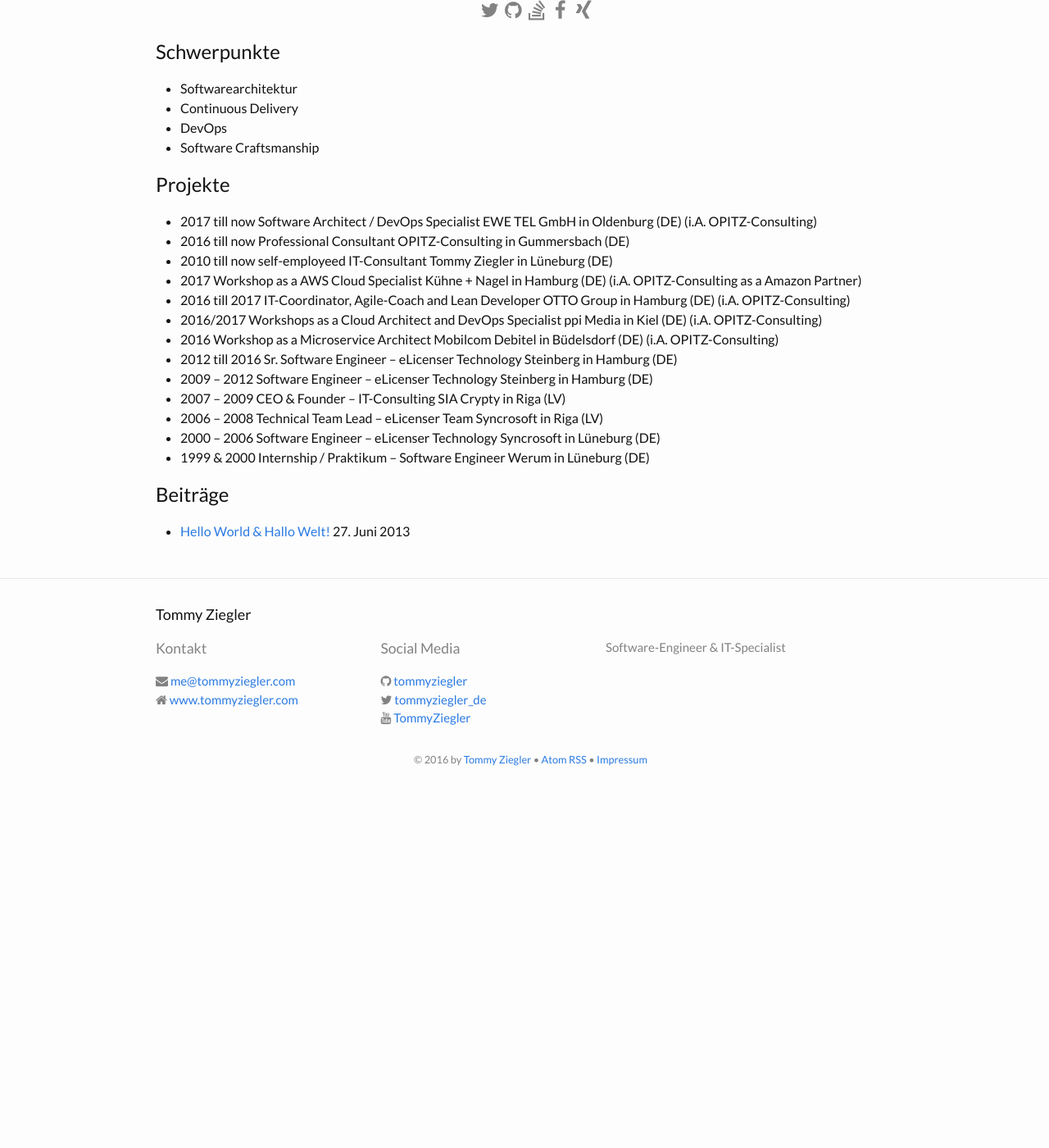
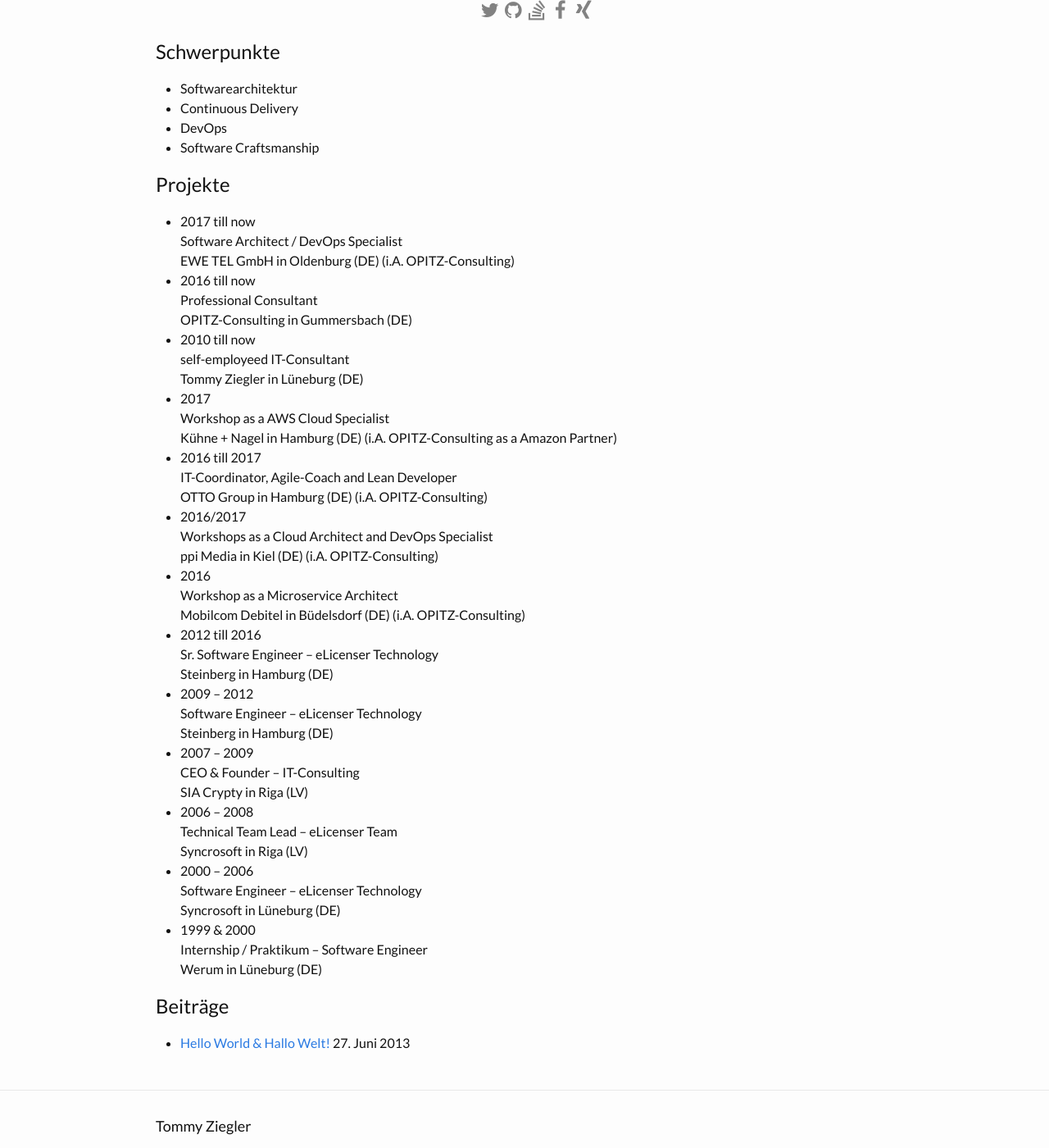
Before and after one commit to tommyziegler/tommyziegler.github.com, a Jekyll site: the page built from _authors/tommy.ziegler.md, in a window 1280 px wide and 1400 px high, scrolled down 293 px. Shown: the whole window at 82% size. Built offline with Jekyll 4.4.1, drawn with Linux system fonts in a browser that asks for light colours; nearby versions of some CDN libraries; before the commit the page ends 1274 px from its top, so only the background shows below that.

Commit message:
Changed description

```diff
--- a/_layouts/author.html
+++ b/_layouts/author.html
@@ -60,7 +60,7 @@ layout: default
 <h2>Projekte</h2>
 <ul>
     {% for project in page.projects %}
-    <li>{{ project.title }} {{ project.position }} {{ project.company }}</li>
+    <li>{{ project.title }} <br> {{ project.position }} <br> {{ project.company }}</li>
     {% endfor %}
 </ul>
 {% endif %}
```
